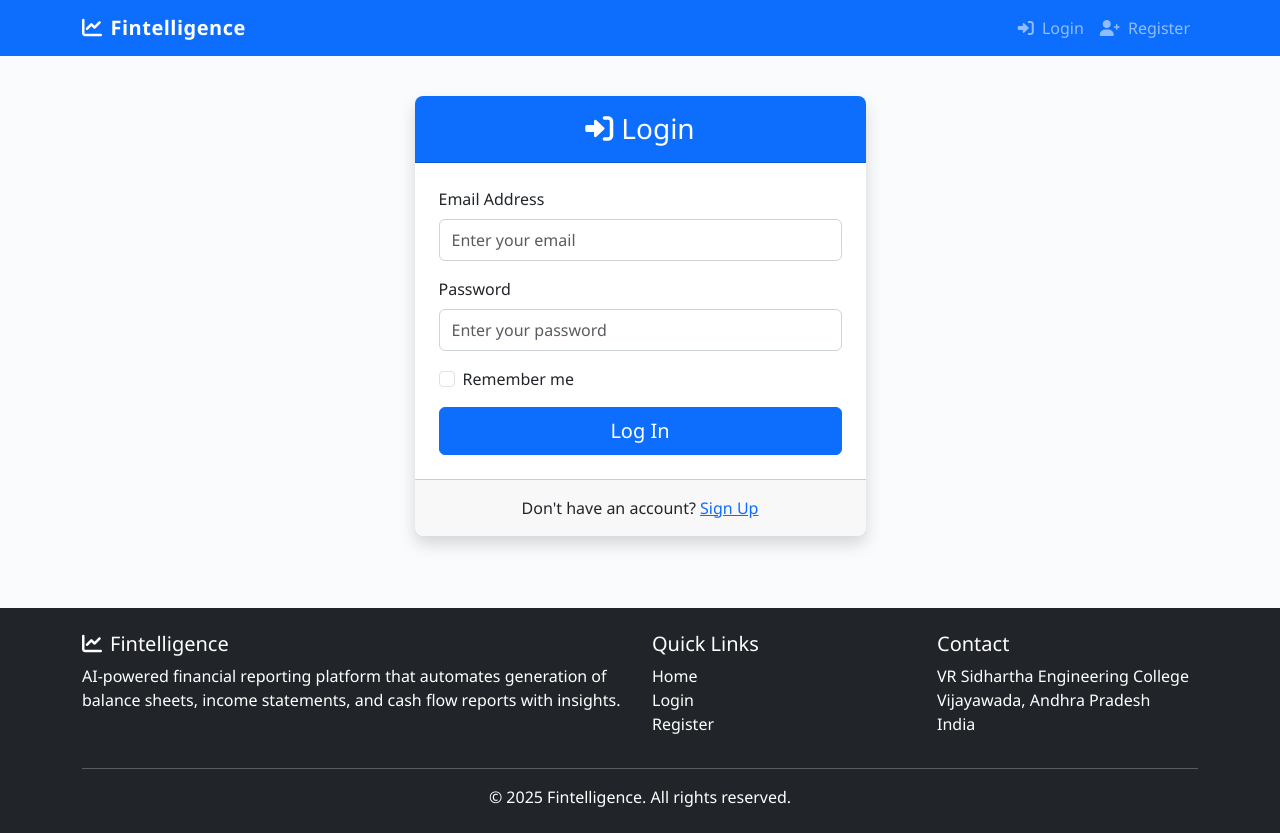
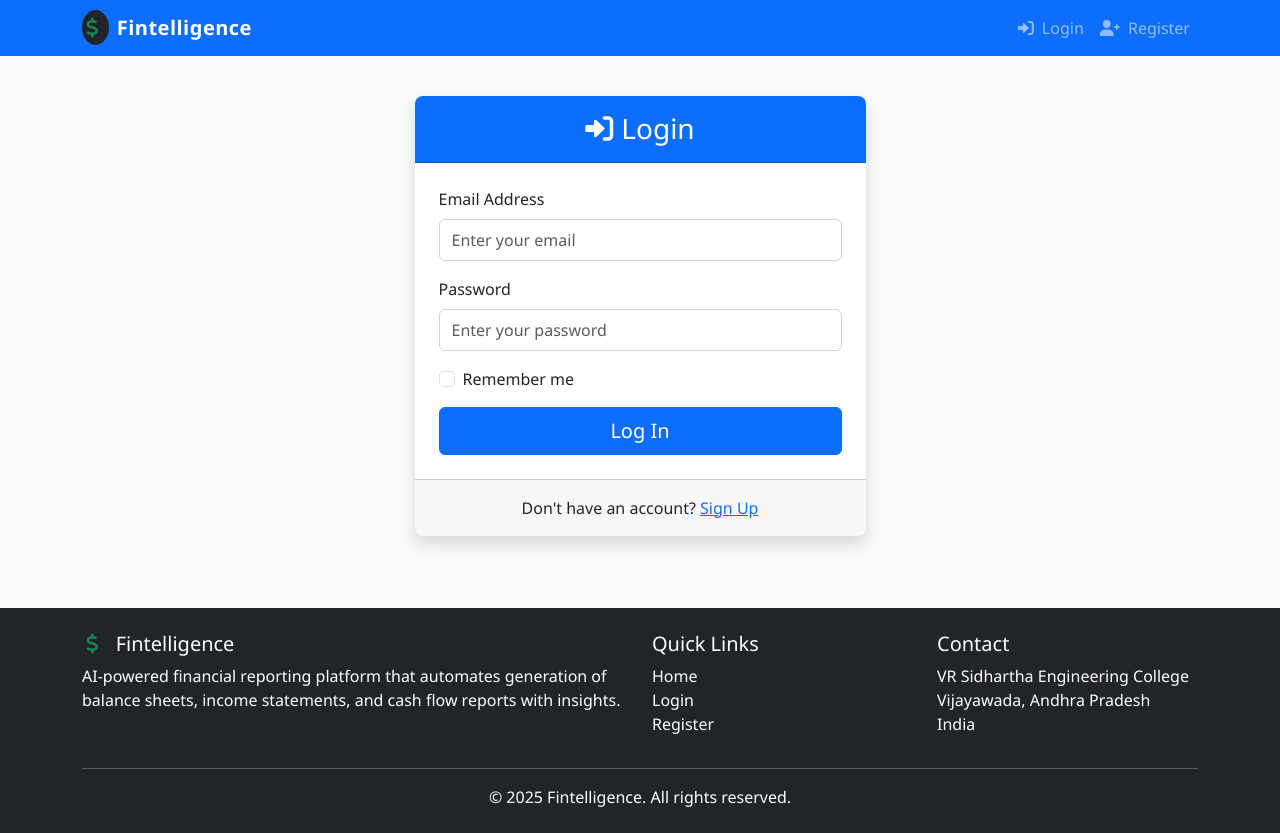
Before and after one commit to Pranathi-kandala/Fintelligence-dashboard-Jatayu-virtusa-, a Flask app: a page that uses templates/base.html in a window 1280 px wide. Run offline with Flask 3, Linux system fonts and the light colour scheme; some libraries are stand-ins or nearby versions.

Commit message:
Update the platform's logo for improved visual branding and user experience
Replaces the chart icon with a dollar sign within a circle for the Fintelligence logo in base.html.

Replit-Commit-Author: Agent
Replit-Commit-Session-Id: fa5a6b68-5ce9-4aeb-923c-e7ee2f5f24d8
Replit-Commit-Screenshot-Url: https://storage.googleapis.com/screenshot-production-us-central1/e1dc70ba-2079-4c30-b6e9-31a241c41529/62bcdacc-a91a-4057-828b-18a9ddf0376b.jpg

```diff
--- a/templates/base.html
+++ b/templates/base.html
@@ -24,7 +24,9 @@
     <nav class="navbar navbar-expand-lg navbar-dark bg-primary">
         <div class="container">
             <a class="navbar-brand" href="{{ url_for('landing') }}">
-                <i class="fas fa-chart-line me-2"></i>Fintelligence
+                <span class="bg-dark rounded-circle p-1 me-2">
+                    <i class="fas fa-dollar-sign text-success"></i>
+                </span>Fintelligence
             </a>
             <button class="navbar-toggler" type="button" data-bs-toggle="collapse" data-bs-target="#navbarNav"
                     aria-controls="navbarNav" aria-expanded="false" aria-label="Toggle navigation">
@@ -104,7 +106,11 @@
         <div class="container">
             <div class="row">
                 <div class="col-md-6">
-                    <h5><i class="fas fa-chart-line me-2"></i>Fintelligence</h5>
+                    <h5>
+                        <span class="bg-dark rounded-circle p-1 me-2">
+                            <i class="fas fa-dollar-sign text-success"></i>
+                        </span>Fintelligence
+                    </h5>
                     <p>AI-powered financial reporting platform that automates generation of balance sheets, income statements, and cash flow reports with insights.</p>
                 </div>
                 <div class="col-md-3">
```
